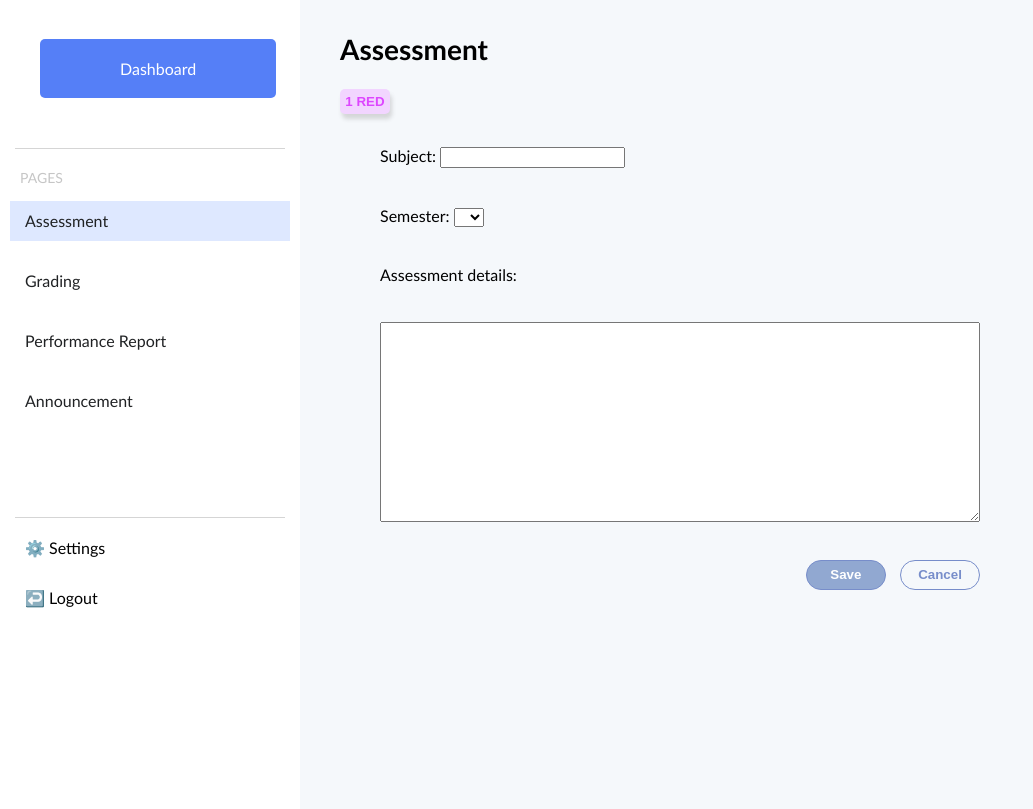
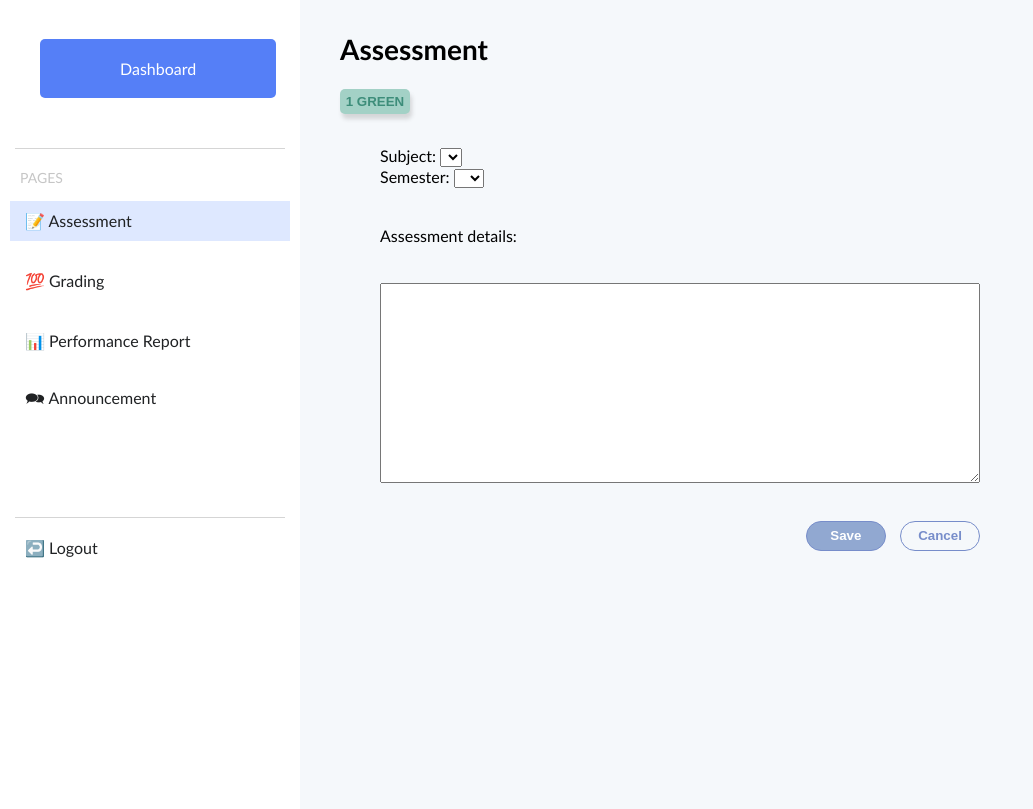
Before and after one commit to syuennl/kinderwise, a PHP site: page /editAssessment.php in a window 1280 px wide. Shown: the part 144-953 px from the top of the page, without its empty margins (0-1033 px from the left). Run offline with PHP 8.4, Linux system fonts and the light colour scheme; lists and menus that the app fills with data are empty; grey boxes are pictures that could not be loaded.

Commit message:
Update editAssessment.php

```diff
--- a/KinderWise/editAssessment.php
+++ b/KinderWise/editAssessment.php
@@ -143,15 +143,15 @@
   }
 
   .class-name {
-    width: 50px;
+    width: 70px;
     height: 25px;
     float: left;
     text-align: center;
     font-weight: bold;
     border-radius: 5px;
     border: 0;
-    background-color: #f2d5ff;
-    color: #dd46ff;
+    background-color: #A3D1C6;
+    color: #3D8D7A;
     box-shadow: 2px 5px 4px rgba(84, 82, 82, 0.2);
   }
 
@@ -233,10 +233,10 @@
 
 
                 <div class="pages">
-                      <li class="selected-pg"><a href="manageAssessment.php">Assessment</a></li>
-                      <li><a href="">Grading</a></li>
-                      <li><a href="">Performance Report</a></li>
-                      <li><a href="">Announcement</a></li>
+                      <li class="selected-pg"><a href="manageAssessment.php">📝 Assessment</a></li>
+                      <li><a href="uploadMarks.php">💯 Grading</a></li>
+                      <li><a href="generateReport.php">📊 Performance Report</a></li>
+                      <li><a href="manageAnnouncement.php">🗪 Announcement</a></li>
                       <br></br>
                       <br></br>
 
@@ -245,8 +245,7 @@
                 <div class="divider"></div>
 
                 <div class="bottom">
-                    <li>⚙️ Settings</li>
-                    <li>↩️ Logout</li>
+                    <li><a href="logout.php">↩️ Logout</a></li>
                 </div>
             </nav>
         </div>
@@ -254,11 +253,21 @@
         <div class="main-content">
           <section class="assessment">
             <h1>Assessment</h1>
-            <input type="text" class="class-name" value="1 RED" size="2" disabled>
+            <input type="text" class="class-name" value="1 GREEN" size="2" disabled>
             <br><br><br>
 
             <div class="assessment-info">
-                <span>Subject: <input type="text" data-field="subject"></span> <br><br>
+                <div>
+                  <span>Subject: </span>
+                  <select name="editsubject" id="subject-id">
+                    <option data-field="subject" selected hidden></option>
+                    <option id="BM" ></option>
+                    <option id="BI" ></option>
+                    <option id="BC" ></option>
+                    <option id="MT" ></option>
+                    <option id="SC" ></option>
+                  </select>
+                </div>
                 <div>
                   <span>Semester:</span>
                   <select name="editsemester" id="semester-id">
@@ -297,7 +306,7 @@
       return urlParams.get('id'); // get the assessment id passed from url
     }
 
-    function loadAssessment()
+     function loadAssessment()
     {
       const id = getAssessmentID(); // get the id passed
       if(!id){
@@ -326,7 +335,19 @@
         }
 
         // assign the database values to the page attributes
-        document.querySelector('input[data-field="subject"]').value = assessment.subjectName;
+        document.querySelector('[data-field="subject"]').textContent = assessment.subjectName;
+        if(assessment.yearCode == 'Year1')
+          year = 'Y1';
+        else if(assessment.yearCode == 'Year2')
+          year = 'Y2';
+        else
+          year = 'Y3';
+
+        document.getElementById('BM').textContent = 'Bahasa Malaysia ' + year;
+        document.getElementById('BI').textContent = 'English ' + year;
+        document.getElementById('BC').textContent = 'Mandarin ' + year;
+        document.getElementById('MT').textContent = 'Mathematics ' + year;
+        document.getElementById('SC').textContent = 'Science ' + year;
 
         const semesterCode = parseInt(assessment.semesterCode.match(/\d/)[0]);  // trim the front part of sem code
         document.querySelector('[data-field="semester"]').textContent = semesterCode;
@@ -354,7 +375,7 @@
     function saveAssessment()
     {
       const id = this.getAttribute('data-id');
-      const subject = document.querySelector('[data-field="subject"]').value;
+      const subject = document.getElementById('subject-id').value;
       const semester = document.getElementById('semester-id').value;
       const description = document.querySelector('[data-field="description"]').value;
 
```
